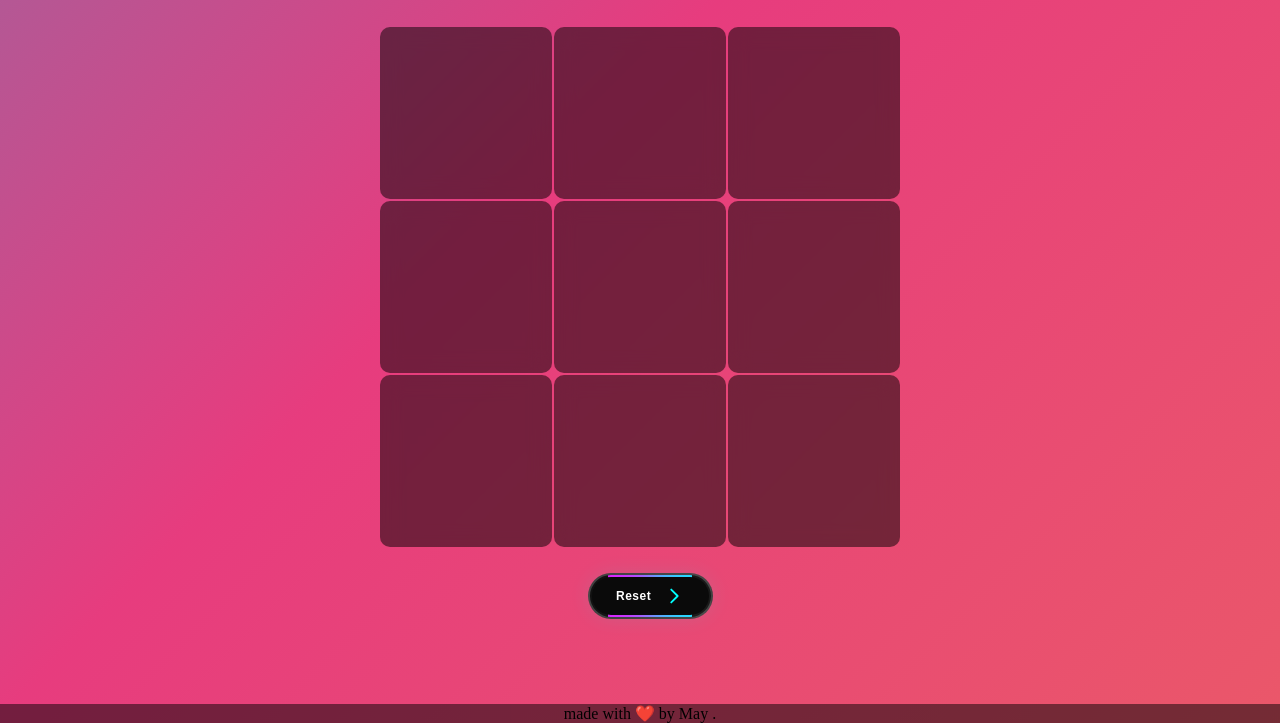
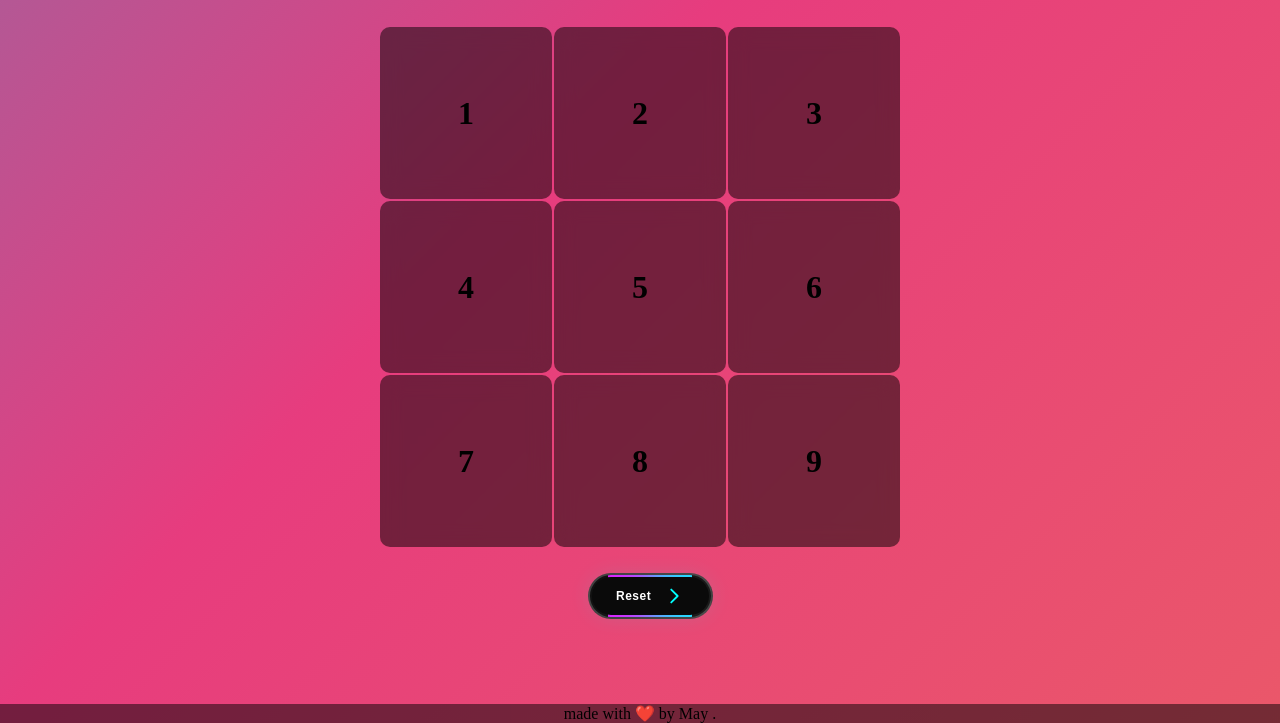
Before and after one commit to may-zone/XO-Game, a plain HTML site: page index.html in a window 1280 px wide. Shown: the part 77-800 px from the top of the page. Drawn offline with Linux system fonts and the light colour scheme.

Commit message:
feat [context in squares ]

```diff
--- a/index.html
+++ b/index.html
@@ -14,15 +14,15 @@
     </header>
     <div class="board">
         <div class="container">
-            <div id="1" class="square"></div>
-            <div id="2" class="square"></div>
-            <div id="3" class="square"></div>
-            <div id="4" class="square"></div>
-            <div id="5" class="square"></div>
-            <div id="6" class="square"></div>
-            <div id="7" class="square"></div>
-            <div id="8" class="square"></div>
-            <div id="9" class="square"></div>
+            <div id="1" class="square">1</div>
+            <div id="2" class="square">2</div>
+            <div id="3" class="square">3</div>
+            <div id="4" class="square">4</div>
+            <div id="5" class="square">5</div>
+            <div id="6" class="square">6</div>
+            <div id="7" class="square">7</div>
+            <div id="8" class="square">8</div>
+            <div id="9" class="square">9</div>
         </div>
     <button class="btn" type="button" aria-label="Reset game">
       Reset
--- a/style.css
+++ b/style.css
@@ -56,6 +56,11 @@ header h1 {
     backdrop-filter: blur(10px);
     -webkit-backdrop-filter: blur(6px);
     border-radius: 10px;
+    font-size: xx-large;
+    font-weight: 900;
+    display: flex;
+    align-items: center;
+    justify-content: center;
 
 }
 .btn {
```
